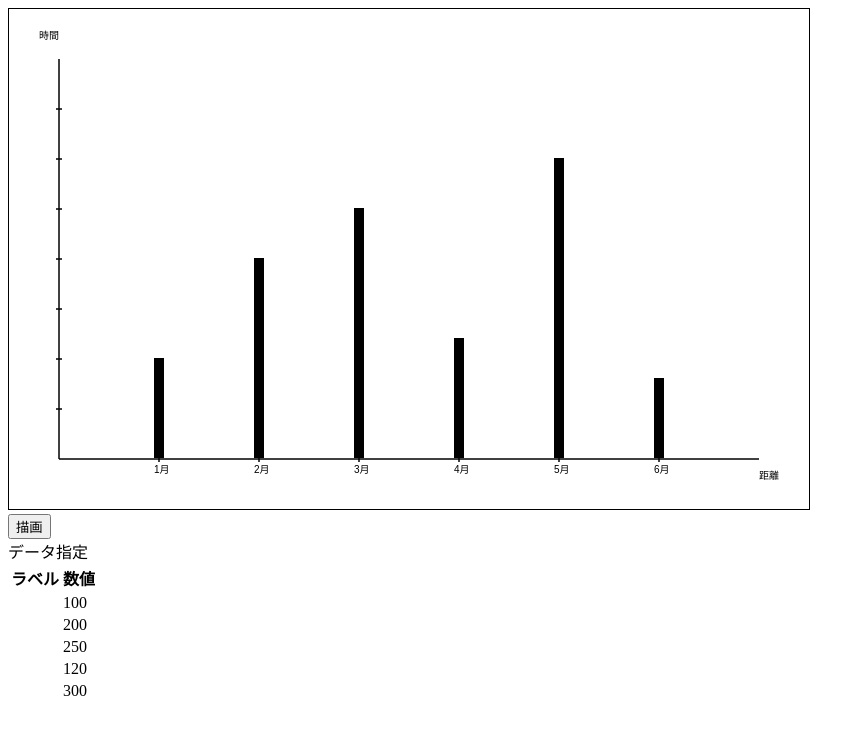
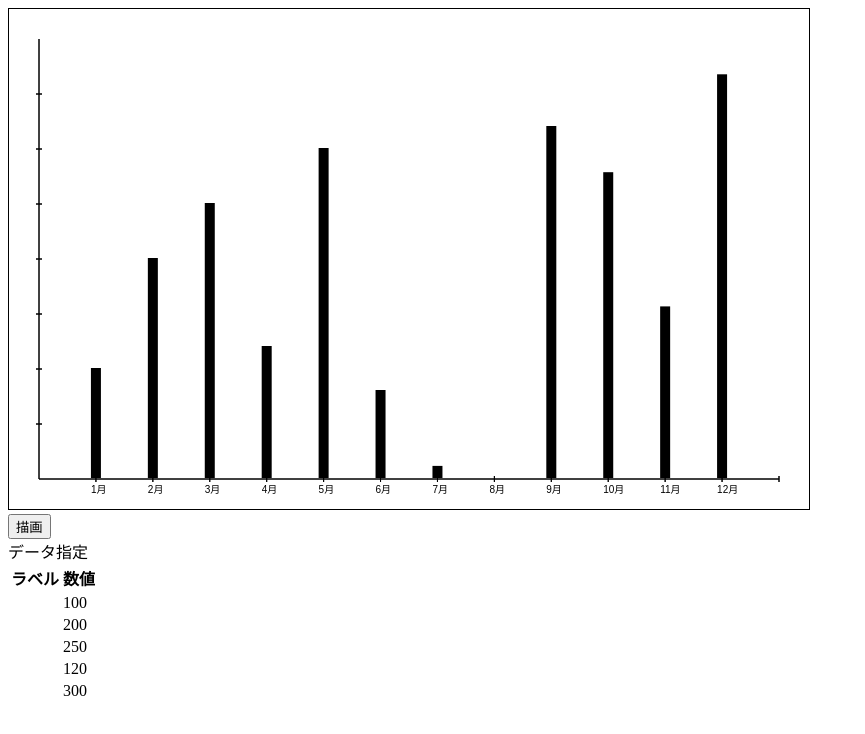
Before and after one commit to matsum0623/drawGraph-JSLibrary, a plain HTML site: page index.html in a window 1280 px wide. Both pictures are taken after a click on the button "描画". Shown: the whole page, without its empty margins (0-865 px from the left). Drawn offline with Linux system fonts and the light colour scheme.

Commit message:
棒グラフがデータによって軸を変更するように修正

```diff
--- a/canvas.js
+++ b/canvas.js
@@ -24,15 +24,15 @@ class drawGraph{
         this.ctx = this.canvas.getContext('2d');
 
         /** 軸描画用基準点設定（左下を基準点とする）*/
-        this.opX  = 10;                 // 基準点X
-        this.opY  = this.height - 10;   // 基準点Y
-        this.maxX = this.width  - 50;   // 最大X
-        this.maxY = 50;                 // 最大Y
+        this.opX  = 30;                 // 基準点X
+        this.opY  = this.height - 30;   // 基準点Y
+        this.maxX = this.width  - 30;   // 最大X
+        this.maxY = 30;                 // 最大Y
 
         /** 縦軸の単位 */
-        this.unitY = 10;
+        this.unitY = 50;
         /** 横軸の単位 */
-        this.unitX = 10;
+        this.unitX = 50;
         /** 縦軸の単位記載 */
         this.unitXText = "";
         /** 横軸の単位記載 */
@@ -81,24 +81,40 @@ class drawGraph{
         // 基準点Y
         let opY = this.opY;
 
-        // グラフ間隔の計算
+        // グラフ間隔の計算(X軸)
         const xCount = data.length;
         const xInterval = (this.maxX - opX) / (xCount + 1);
 
-        this.unitX = xInterval;
+        // Y軸最大値計算用
+        let maxYdata = 0;
+        for(let i=0;i<data.length;i++){
+            // Y軸最大値の再計算
+            if(maxYdata < data[i][1]){
+                maxYdata = data[i][1];
+            }
+        }
+        // Y軸の計算
+        const yCount = Math.floor(maxYdata / this.unitY)
+        const yInterval = Math.abs(this.maxY - opY) / (yCount + 1)
 
         // 軸の生成
-        this.CreateAxis();
+        this.CreateAxis(this.axisColor,opX,opY,this.maxX,this.maxY,xInterval,yInterval,this.unitXText,this.unitYText);
 
         // グラフの描画（基準線との重複を避けるため、下線は基準-1、上方へ動かす）
         for(let i=0;i<data.length;i++){
             let xPosition = opX + (xInterval * (i+1)) - barWidth/2;
             let yPosition = opY - 1;
-            this.DrawFillBox(xPosition, yPosition,barWidth,data[i][1],this.barFillColor,this.barLineColor,false);
+
+            // データを基準に合わせて処理
+            let yData = (data[i][1] / this.unitY) * yInterval;
+
+            this.DrawFillBox(xPosition, yPosition, barWidth, yData, this.barFillColor, this.barLineColor, false);
 
             // 文字の描画
-            this.DrawFillText(xPosition,yPosition + 15,data[i][0],40);
+            this.DrawFillText(xPosition, yPosition + 15, data[i][0], 40);
+
         }
+
     }
     /**
      * 折れ線グラフを描画
@@ -274,7 +290,6 @@ class drawGraph{
             this.barFillColor = barColor;
             this.barLineColor = barColor;
         }
-
         /**
          * 基本軸の色の設定
          * @param {type} barFillColor
@@ -376,33 +391,52 @@ class drawGraph{
 
         /**
          * 縦軸/横軸を描画
+         * @param {text} axisColor 軸の色
+         * @param {int} opX 基準点のX位置
+         * @param {int} opY 基準点のY位置
+         * @param {int} maxX X軸の最大位置
+         * @param {int} maxY Y軸の最大位置
+         * @param {int} unitX X軸の単位間隔
+         * @param {int} unitY Y軸の単位間隔
+         * @param {text} unitXText X軸の単位表記
+         * @param {text} unitYText Y軸の単位表記
          * @returns void
          */
-        CreateAxis(axisColor){
-            // 描画色の設定（軸は全てrgb(00,00,00)）
+        CreateAxis(axisColor,opX,opY,maxX,maxY,unitX,unitY,unitXText,unitYText){
+            // 描画色の設定
             axisColor = typeof axisColor !== 'undefined' ? axisColor : this.axisColor;
 
+            opX = typeof opX !== 'undefined' ? opX : this.opX;
+            opY = typeof opY !== 'undefined' ? opY : this.opY;
+            maxX = typeof maxX !== 'undefined' ? maxX : this.maxX;
+            maxY = typeof maxY !== 'undefined' ? maxY : this.maxY;
+
+            unitX = typeof unitX !== 'undefined' ? unitX : this.unitX;
+            unitY = typeof unitY !== 'undefined' ? unitY : this.unitY;
+            unitXText = typeof unitXText !== 'undefined' ? unitXText : this.unitXText;
+            unitYText = typeof unitYText !== 'undefined' ? unitYText : this.unitYText;
+
             // 縦軸描画
-            this.DrawLine(this.opX,this.opY,this.opX,this.maxY,1,axisColor);
+            this.DrawLine(opX,opY,opX,maxY,1,axisColor);
             // 縦軸単位線描画
-            var tmpY = this.opY - this.unitY;
-            while(tmpY > this.maxY){
-                this.DrawLine(this.opX-3,tmpY,this.opX+3,tmpY,1,axisColor);
-                tmpY = tmpY - this.unitY;
+            var tmpY = opY - unitY;
+            while(tmpY > maxY){
+                this.DrawLine(opX-3,tmpY,opX+3,tmpY,1,axisColor);
+                tmpY = tmpY - unitY;
             }
             // 縦軸単位表記描画
-            this.DrawFillText(30,30,this.unitXText);
+            this.DrawFillText(30,30,unitXText);
 
             // 横軸描画
-            this.DrawLine(this.opX,this.opY,this.maxX,this.opY,1,axisColor);
+            this.DrawLine(opX,opY,maxX,opY,1,axisColor);
             // 横軸単位線描画
-            var tmpX = this.opX + this.unitX;
-            while(tmpX < this.maxX){
-                this.DrawLine(tmpX,this.opY-3,tmpX,this.opY+3,1,axisColor);
-                tmpX = tmpX + this.unitX;
+            var tmpX = opX + unitX;
+            while(tmpX < maxX){
+                this.DrawLine(tmpX,opY-3,tmpX,opY+3,1,axisColor);
+                tmpX = tmpX + unitX;
             }
             // 縦軸単位表記描画
-            this.DrawFillText(this.maxX,this.height-30,this.unitYText);
+            this.DrawFillText(maxX,this.height-30,unitYText);
         }
 
         /**
--- a/index.html
+++ b/index.html
@@ -17,7 +17,13 @@
                 ["3月",250],
                 ["4月",120],
                 ["5月",300],
-                ["6月",80]
+                ["6月",80],
+                ["7月",11],
+                ["8月",0],
+                ["9月",320],
+                ["10月",278],
+                ["11月",156],
+                ["12月",367]
             ];
 
 
@@ -25,25 +31,25 @@
             var MyCan = new drawGraph("MyCanvas",800,500);
 
             // 基準点の設定
-            MyCan.setOp(50,50);
+//            MyCan.setOp(50,50);
 
             // テキストカラーの変更
-            MyCan.setTextColor("rgb(00,00,00)");
+//            MyCan.setTextColor("rgb(00,00,00)");
 
             // 横軸の
-            MyCan.setUnitXText("時間");
+//            MyCan.setUnitXText("時間");
 
             // 縦軸の基準線間隔の設定
-            MyCan.setUnitY(50);
-            MyCan.setUnitYText("距離");
+//            MyCan.setUnitY(50);
+//            MyCan.setUnitYText("距離");
 
-            MyCan.setAxisColor("rgb(00,00,00)");
+//            MyCan.setAxisColor("rgb(00,00,00)");
 
             // 折れ線グラフの追加
 //            MyCan.CreateLineGraph(lineGraphData);
 
             // 棒グラフの追加
-            MyCan.setBarColor("rgb(00,00,00)");
+//            MyCan.setBarColor("rgb(00,00,00)");
             MyCan.drawBarGraph(barGraphData);
         }
     </script>
```
